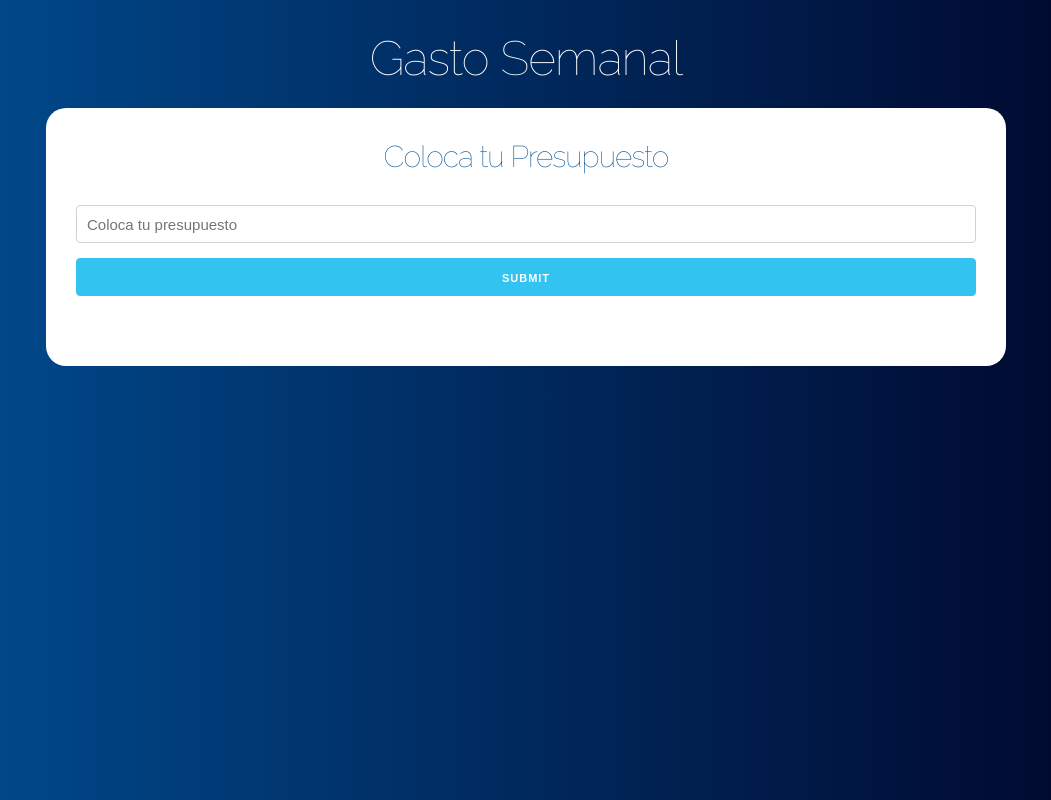
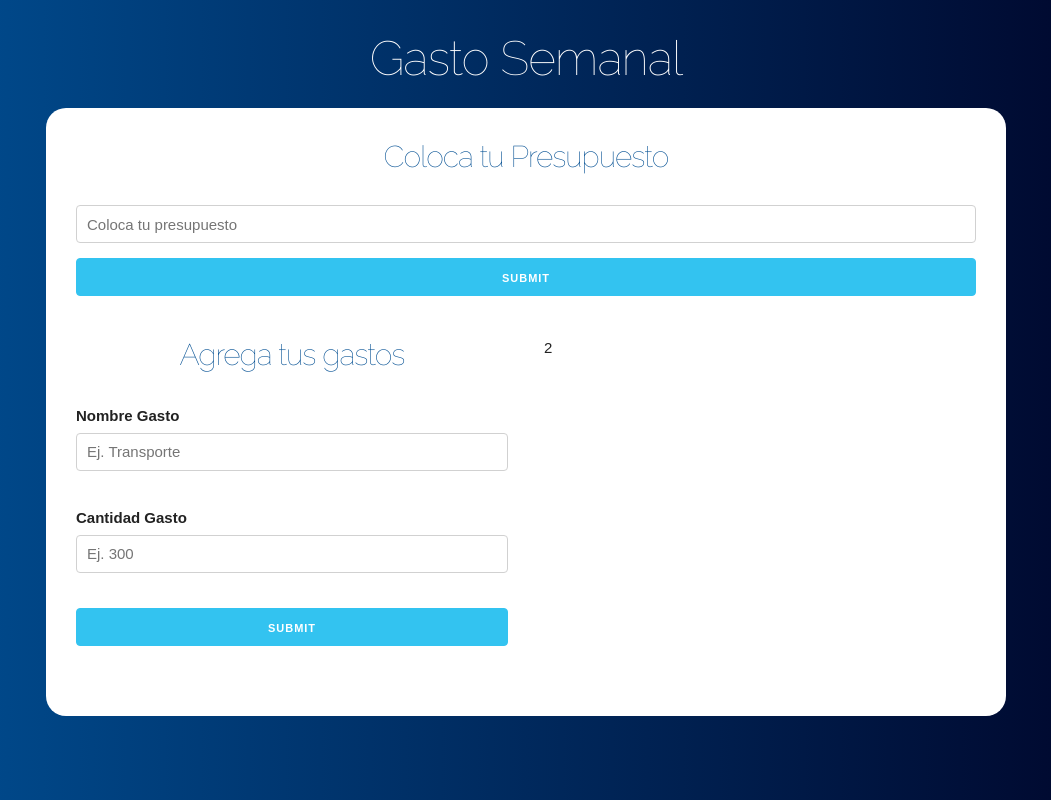
Before and after one commit to alejandrogalaz21/react-budget-control, a React (Create React App) app: page / in a window 1280 px wide. Shown: the whole page, without its empty margins (114-1165 px from the left). Built offline with nearby package versions, Linux system fonts and the light colour scheme.

Commit message:
creando formulario de gastos

```diff
--- a/src/App.js
+++ b/src/App.js
@@ -1,5 +1,6 @@
 import React, { Fragment, useState } from 'react'
 import Question from './components/Question'
+import Form from './components/Form'
 
 function App() {
   // Define the state
@@ -13,6 +14,13 @@ function App() {
 
         <div className='contenido-principal contenido'>
           <Question setBudget={setBudget} setRest={setRest} />
+
+          <div className='row '>
+            <div className='row one-half column'>
+              <Form />
+            </div>
+            <div className='row one-half column'>2</div>
+          </div>
         </div>
       </header>
     </div>
--- /dev/null
+++ b/src/components/Form.js
@@ -0,0 +1,52 @@
+import React, { useState } from 'react'
+import PropTypes from 'prop-types'
+
+const Form = props => {
+  const [input, setInput] = useState({
+    expense: '',
+    exprenseAmount: 0
+  })
+
+  const { expense, expenseAmount } = input
+
+  // handle on change input.
+  const handleOnChange = e => {}
+
+  // handle on submit form.
+  const handleOnSubmit = e => {
+    e.preventDefault()
+  }
+  return (
+    <form onSubmit={handleOnSubmit}>
+      <h2>Agrega tus gastos</h2>
+      <div className='campo'>
+        <label htmlFor=''>Nombre Gasto</label>
+        <input
+          type='text'
+          id='input-expense'
+          className='u-full-width'
+          placeholder='Ej. Transporte'
+          name='expense'
+          value={expense}
+        />
+      </div>
+      <div className='campo'>
+        <label htmlFor=''>Cantidad Gasto</label>
+        <input
+          type='number'
+          id='input-expenseAmount'
+          className='u-full-width'
+          placeholder='Ej. 300'
+          name='expenseAmount'
+          value={expenseAmount}
+        />
+      </div>
+
+      <input type='submit' className='button-primary u-full-width' />
+    </form>
+  )
+}
+
+Form.propTypes = {}
+
+export default Form
--- a/src/components/Question.js
+++ b/src/components/Question.js
@@ -42,6 +42,9 @@ function Question({ setBudget, setRest }) {
   )
 }
 
-Question.propTypes = {}
+Question.propTypes = {
+  setBudget: PropTypes.func.isRequired,
+  setRest: PropTypes.func.isRequired
+}
 
 export default Question
```
